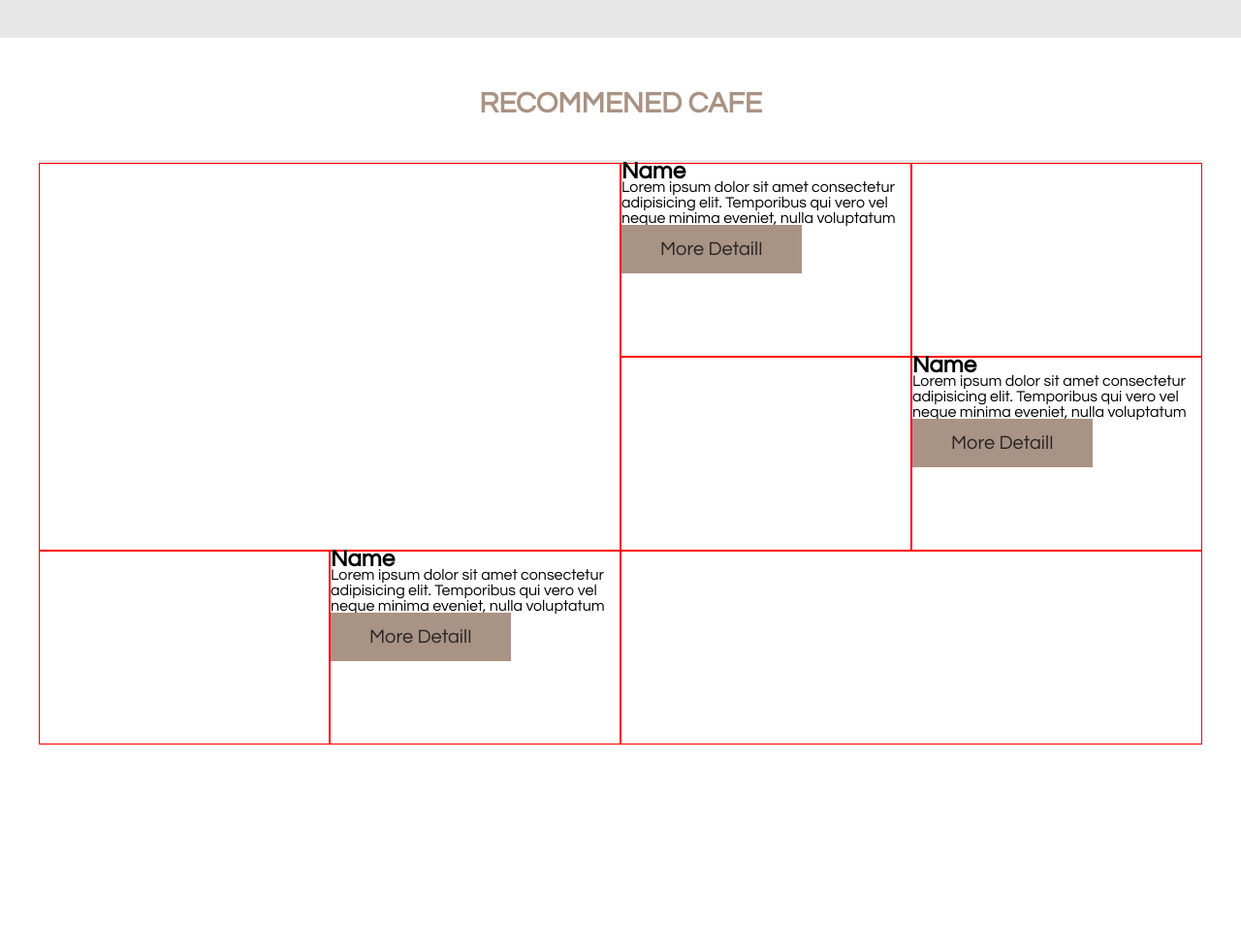
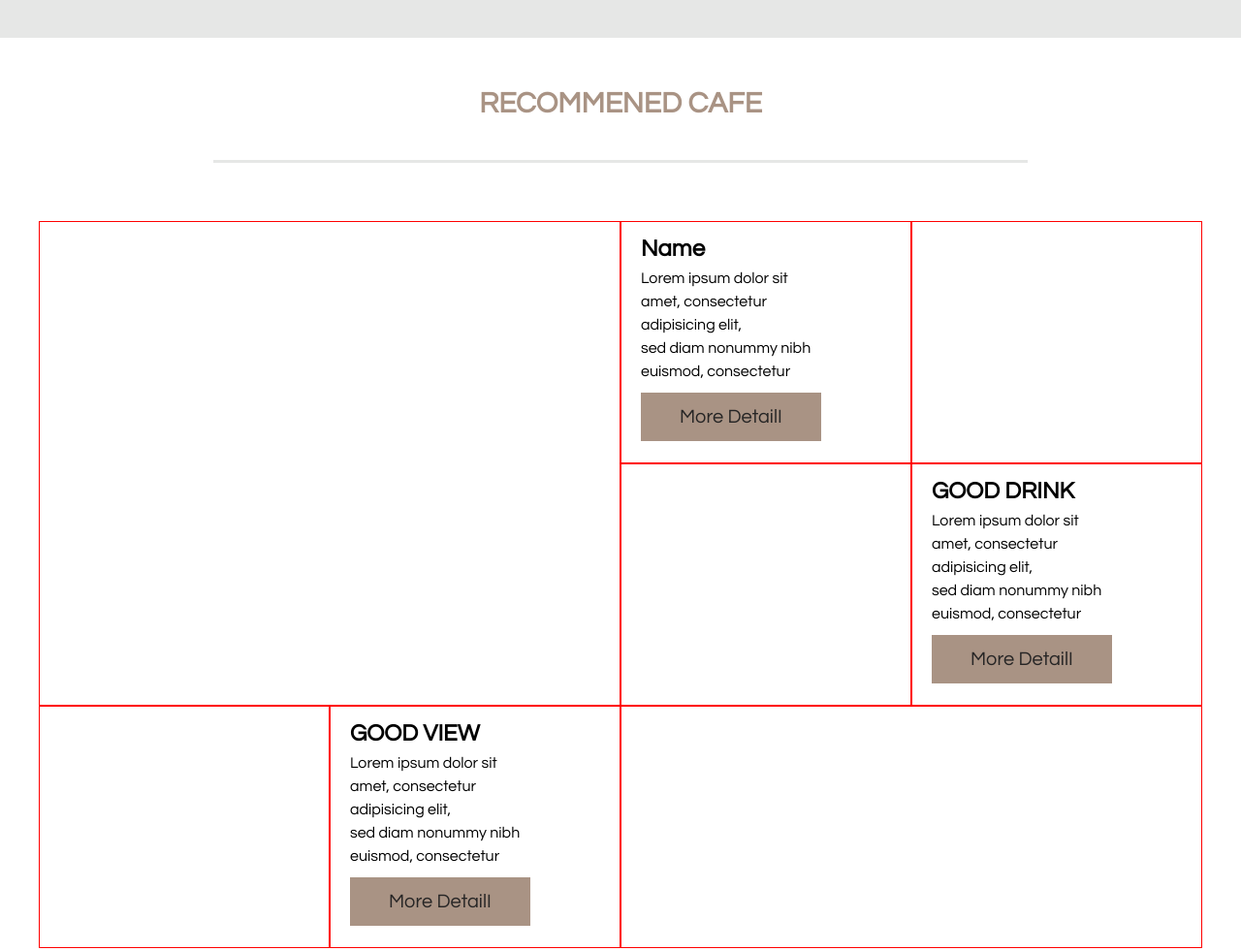
Before and after one commit to Antsar87/cafe, a website: page index.html in a window 1280 px wide. Shown: the part 1168-2149 px from the top of the page at 97% size. Before the commit the page ends 1996 px from the top, so only its background shows below. Drawn offline with Linux system fonts and the light colour scheme.

Commit message:
section finished

```diff
--- a/index.html
+++ b/index.html
@@ -65,38 +65,37 @@
 
     <section class="cafe__section mtb-6">
       <div class="container">
+
         <div class="line-text">
           <h2>RECOMMENED CAFE</h2>
         </div>
+
         <main class="cafe__grid">
-          <div class="cafe__section-box cafe__grid-1"></div>
-          <div class="cafe__section-box cafe__grid-2">
+          <div class="cafe__section--box cafe__grid-1"></div>
+          <div class="cafe__section--box cafe__grid-2">
             <h2>Name</h2>
             <p>
-              Lorem ipsum dolor sit amet consectetur adipisicing elit.
-              Temporibus qui vero vel neque minima eveniet, nulla voluptatum
-              facere officiis corporis!
+              Lorem ipsum dolor sit <br> amet, consectetur <br> adipisicing elit, <br>
+              sed diam nonummy nibh <br> euismod, consectetur
             </p>
             <a href="#" class="button button-brown">More DetailI</a>
           </div>
-          <div class="cafe__section-box cafe__grid-3"></div>
-          <div class="cafe__section-box cafe__grid-4"></div>
-          <div class="cafe__section-box cafe__grid-5">
-            <h2>Name</h2>
+          <div class="cafe__section--box cafe__grid-3"></div>
+          <div class="cafe__section--box cafe__grid-4"></div>
+          <div class="cafe__section--box cafe__grid-5">
+            <h2>GOOD DRINK</h2>
             <p>
-              Lorem ipsum dolor sit amet consectetur adipisicing elit.
-              Temporibus qui vero vel neque minima eveniet, nulla voluptatum
-              facere officiis corporis!
+              Lorem ipsum dolor sit <br> amet, consectetur <br> adipisicing elit, <br>
+              sed diam nonummy nibh <br> euismod, consectetur
             </p>
             <a href="#" class="button button-brown">More DetailI</a>
           </div>
-          <div class="cafe__section-box cafe__grid-7"></div>
-          <div class="cafe__section-box cafe__grid-8">
-            <h2>Name</h2>
+          <div class="cafe__section--box cafe__grid-7"></div>
+          <div class="cafe__section--box cafe__grid-8">
+            <h2>GOOD VIEW</h2>
             <p>
-              Lorem ipsum dolor sit amet consectetur adipisicing elit.
-              Temporibus qui vero vel neque minima eveniet, nulla voluptatum
-              facere officiis corporis!
+              Lorem ipsum dolor sit <br> amet, consectetur <br> adipisicing elit, <br>
+              sed diam nonummy nibh <br> euismod, consectetur
             </p>
             <a href="#" class="button button-brown">More DetailI</a>
           </div>
--- a/scss/components/_line-text.scss
+++ b/scss/components/_line-text.scss
@@ -1,10 +1,16 @@
 .line-text {
-  border-bottom: 3px solid #e6e7e6;
+
   text-align: center;
-  padding-bottom: 5rem;
+
   color: $color-brown;
+  margin-bottom: 6rem;
+  display: flex;
+  justify-content: center;
 
   h2 {
     font-size: 3rem;
+    width: 70%;
+    border-bottom: 3px solid #e6e7e6;
+    padding-bottom: 5rem;
   }
 }
--- a/scss/layout/_cafe.scss
+++ b/scss/layout/_cafe.scss
@@ -0,0 +1,11 @@
+.cafe__section {
+
+  &--box {
+    line-height: 1.5;
+    padding: 1rem 2rem;
+
+    p {
+      margin-bottom: 2rem;
+    }
+  }
+}
--- a/scss/layout/_grid.scss
+++ b/scss/layout/_grid.scss
@@ -1,7 +1,7 @@
 .cafe__grid {
   display: grid;
   grid-template-columns: repeat(4, 1fr);
-  grid-template-rows: repeat(3, 20rem);
+  grid-template-rows: repeat(3, 25rem);
 
   &-1 {
     grid-row: 1 / 3;
--- a/scss/layout/_navigation.scss
+++ b/scss/layout/_navigation.scss
@@ -1,6 +1,7 @@
 .nav {
   @include flex-sb-center;
   padding: 2rem 0;
+  z-index: 10;
 
   img {
     width: 15rem;
```
Also changed, not shown: css/style.css.
